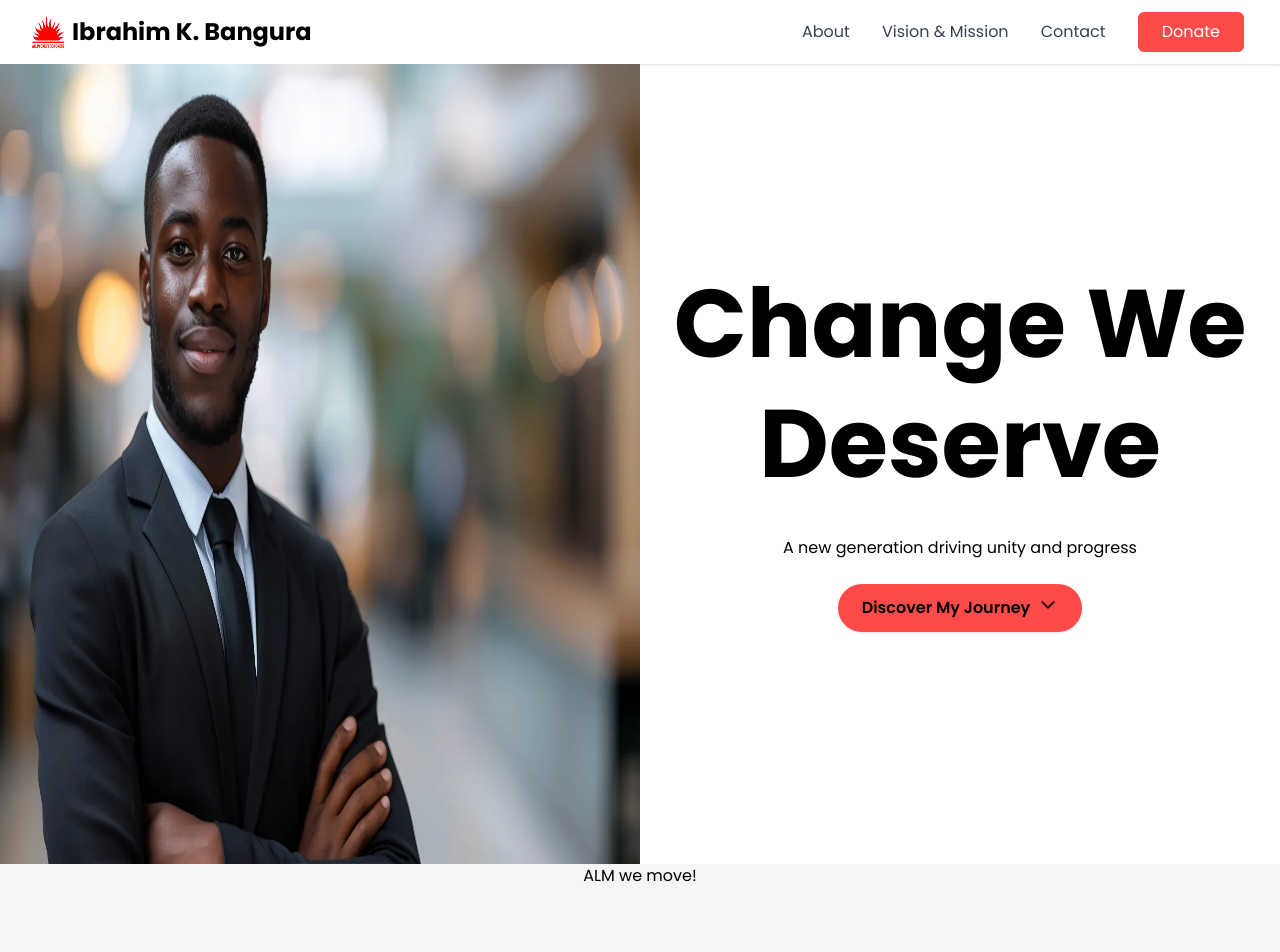
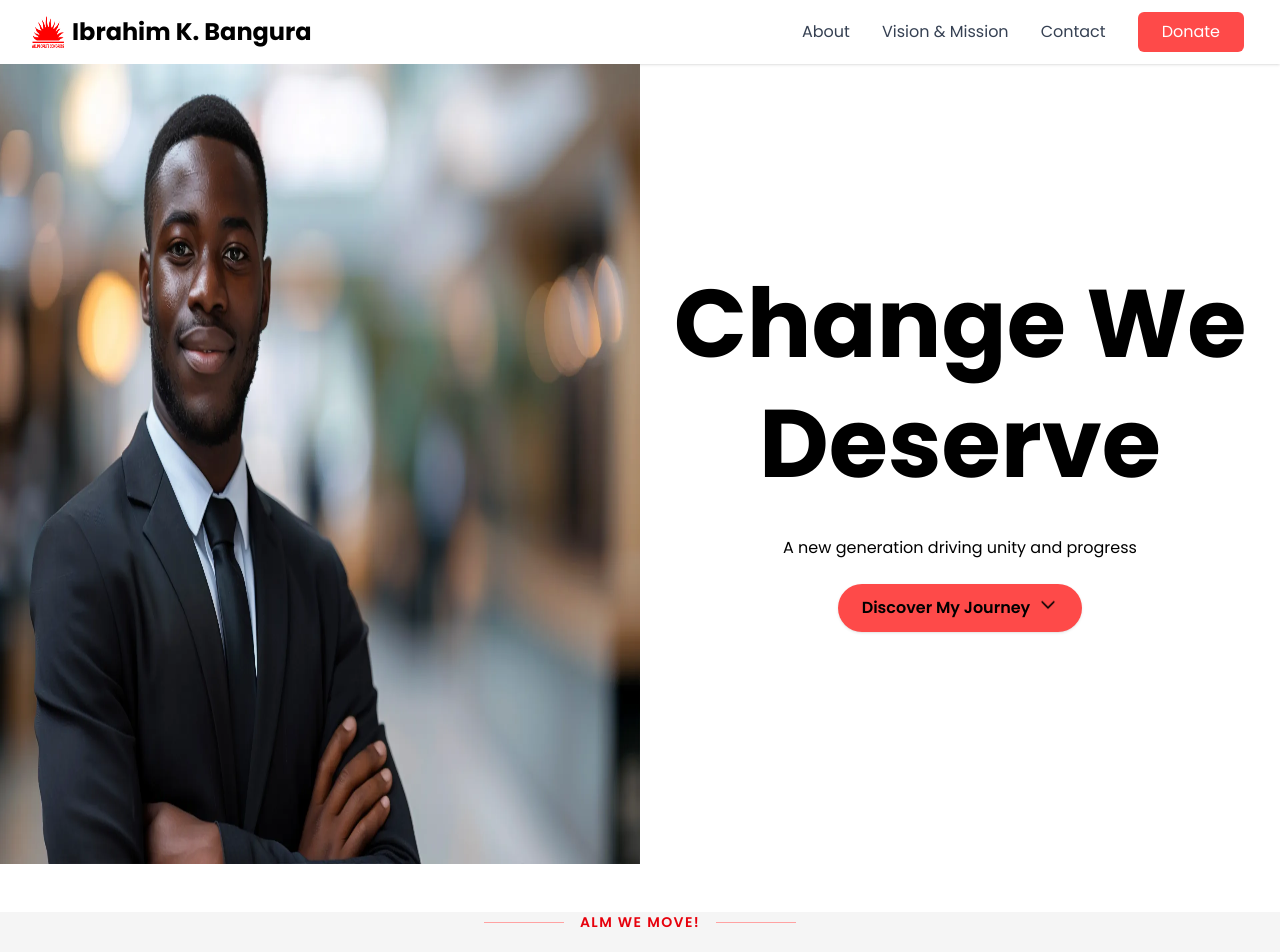
Before and after one commit to ideftbuild/apc-deputy-landing, a React (Vite) app: page / in a window 1280 px wide. Shown: the top 952 px of the page. Built offline with nearby package versions, Linux system fonts and the light colour scheme.

Commit message:
style: refine slang wording for better tone

```diff
--- a/src/App.tsx
+++ b/src/App.tsx
@@ -25,7 +25,13 @@ export default function App() {
         <Hero />
 
         <div className="relative z-20 bg-[#f5f5f5]">
-          <p className="text-center">ALM we move!</p>
+          <div className="flex items-center justify-center gap-4 my-12">
+            <div className="h-px bg-red-300 w-20"></div>
+            <p className="text-sm font-semibold text-red-600 uppercase tracking-widest">
+              ALM we move!
+            </p>
+            <div className="h-px bg-red-300 w-20"></div>
+          </div>
           <About />
           <VisionMission />
         </div>
```
